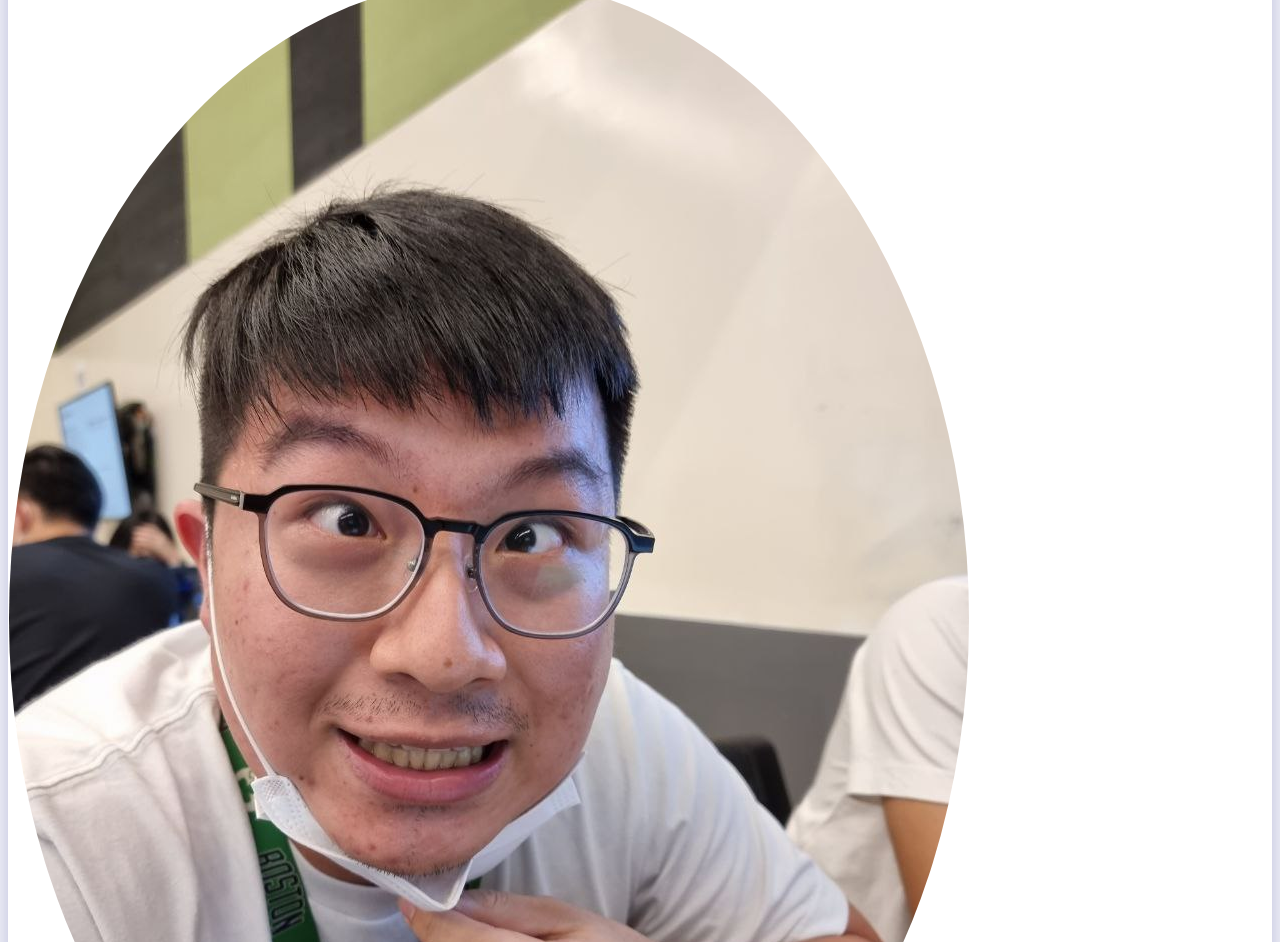
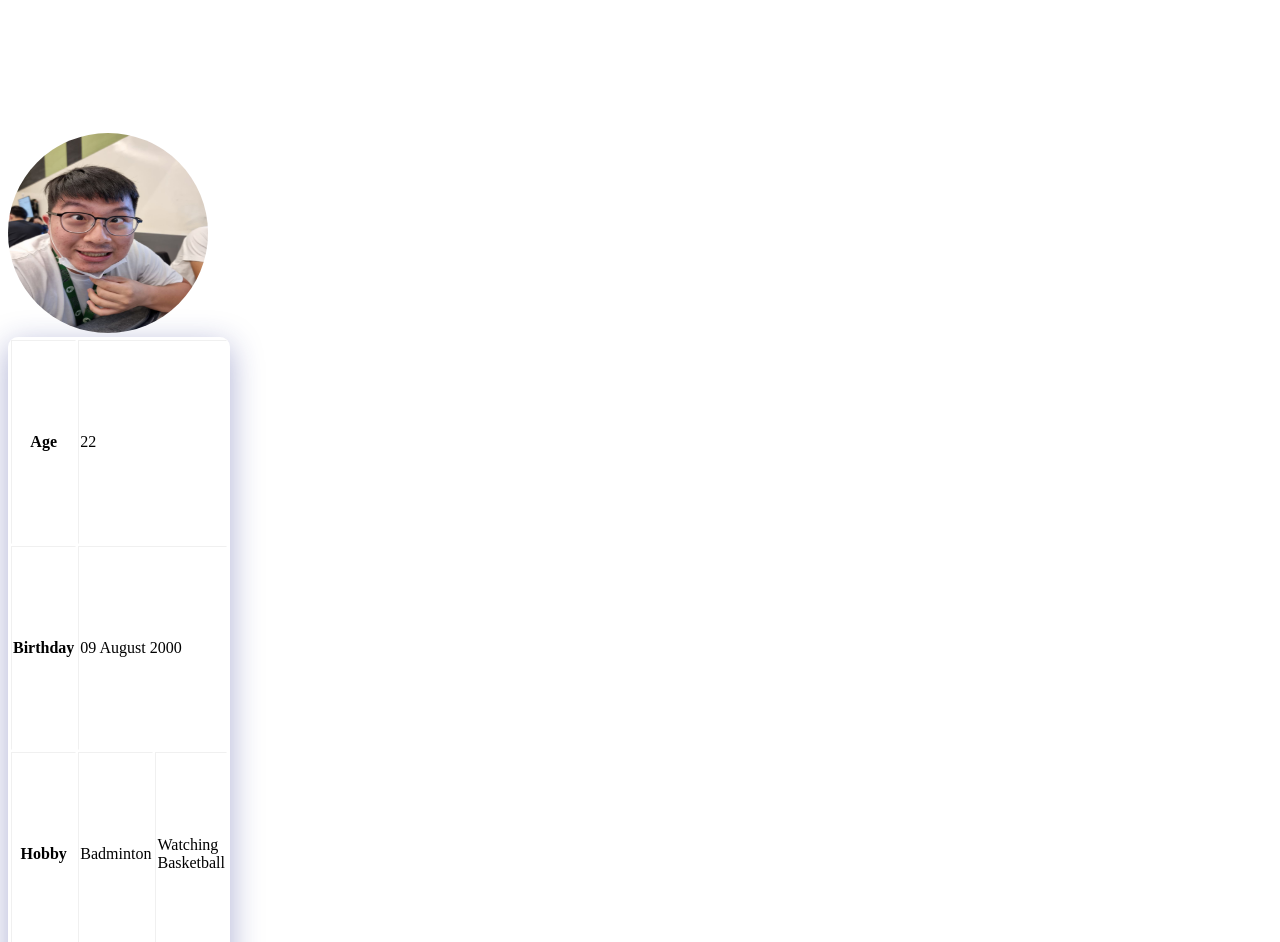
Before and after one commit to jordian-renaldi/jordian-renaldi.github.io, a plain HTML site: page index.html in a window 1280 px wide. Shown: the part 110-1052 px from the top of the page. Drawn offline with Linux system fonts and the light colour scheme.

Commit message:
V3.1.1.2
Update in Glassmorphism

```diff
--- a/index.html
+++ b/index.html
@@ -12,7 +12,7 @@
 <body>
     <h1> Hello I'm Jordian </h1>
     <img src="profilepic.jpg" alt="My Picture" style="border-radius: 50%;">
-    <table border="1">
+    <table border="1" class="table-info">
         <tr>
             <th>Age</th>
             <td colspan="2">22</td>
--- a/stylesheet.css
+++ b/stylesheet.css
@@ -1,3 +1,10 @@
+*{
+    width: 200px;
+    height: 200px;
+    background: rgba(255,255,255,0.4);
+    position: relative;
+}
+
 .button{
     text-decoration: none;
     font-size: 25px;
@@ -42,7 +49,7 @@
     height: calc(100% + 27px);
 }
 
-body{
+.table-info{
     background: rgba( 255, 255, 255, 0.25 );
     box-shadow: 0 8px 32px 0 rgba( 31, 38, 135, 0.37 );
     backdrop-filter: blur( 11px );
```
